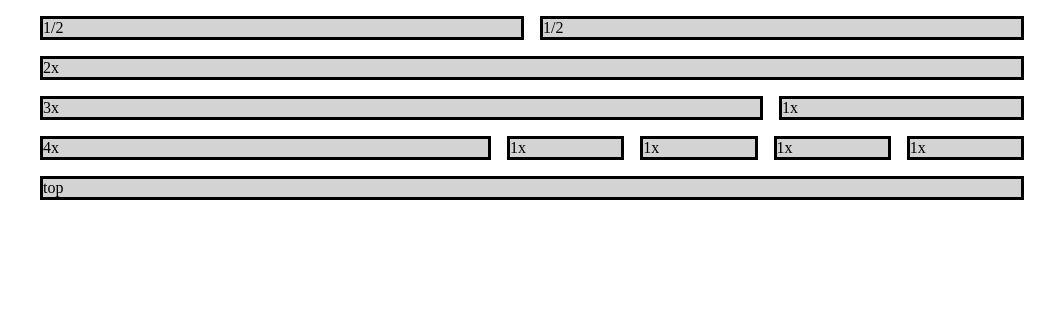
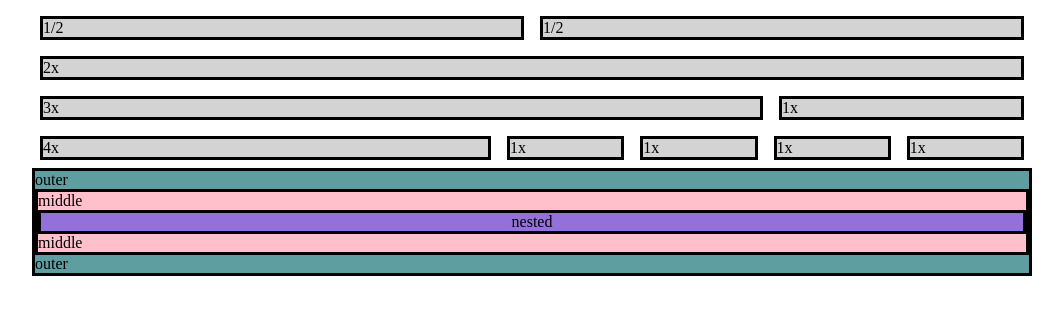
Before and after one commit to JuliePretzlaff/FlexExample3, a plain HTML site: page FlexExample3/index.html in a window 1280 px wide. Shown: the whole page, without its empty margins (108-1171 px from the left). Drawn offline with Linux system fonts and the light colour scheme.

Commit message:
added nested rows

```diff
--- a/FlexExample3/StyleSheet.css
+++ b/FlexExample3/StyleSheet.css
@@ -60,10 +60,18 @@
     margin: 8px;
     border: solid;
 }
-.row-cell-10 {
-    flex: 1;
-    background-color: lightgray;
-    margin: 8px;
+.row-nest {
+    background-color: cadetblue;
     border: solid;
-    align-items: flex-start;
+
 }
+.nest-cell-1 {
+    background-color: pink;
+    border: solid;
+}
+.nest-cell-2{
+    background-color: mediumpurple;
+    border: solid;
+    display: flex;
+    justify-content: center;
+}
--- a/FlexExample3/index.html
+++ b/FlexExample3/index.html
@@ -31,10 +31,18 @@
             <div class="row-cell-9">1x</div>
         </div>
 
-        <div class="row">
-            <div class="row-cell-10">top</div>
+        <div class="row-nest">
+            outer
+            <div class="nest-cell-1">
+                middle
+                <div class="nest-cell-2">
+                    nested
+                </div>
+                middle
+            </div>
+            outer
+        </div>
 
-        </div>
     </div>
 
 </body>
```
